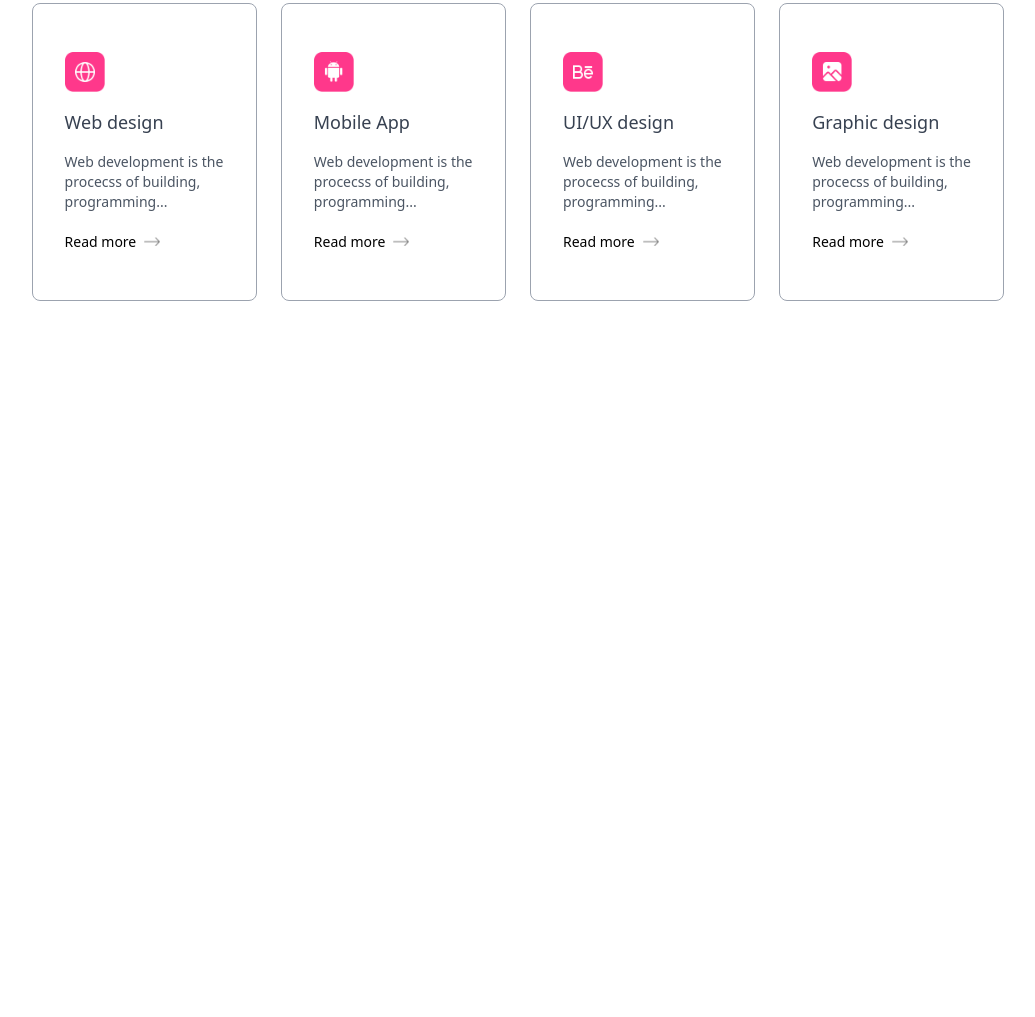
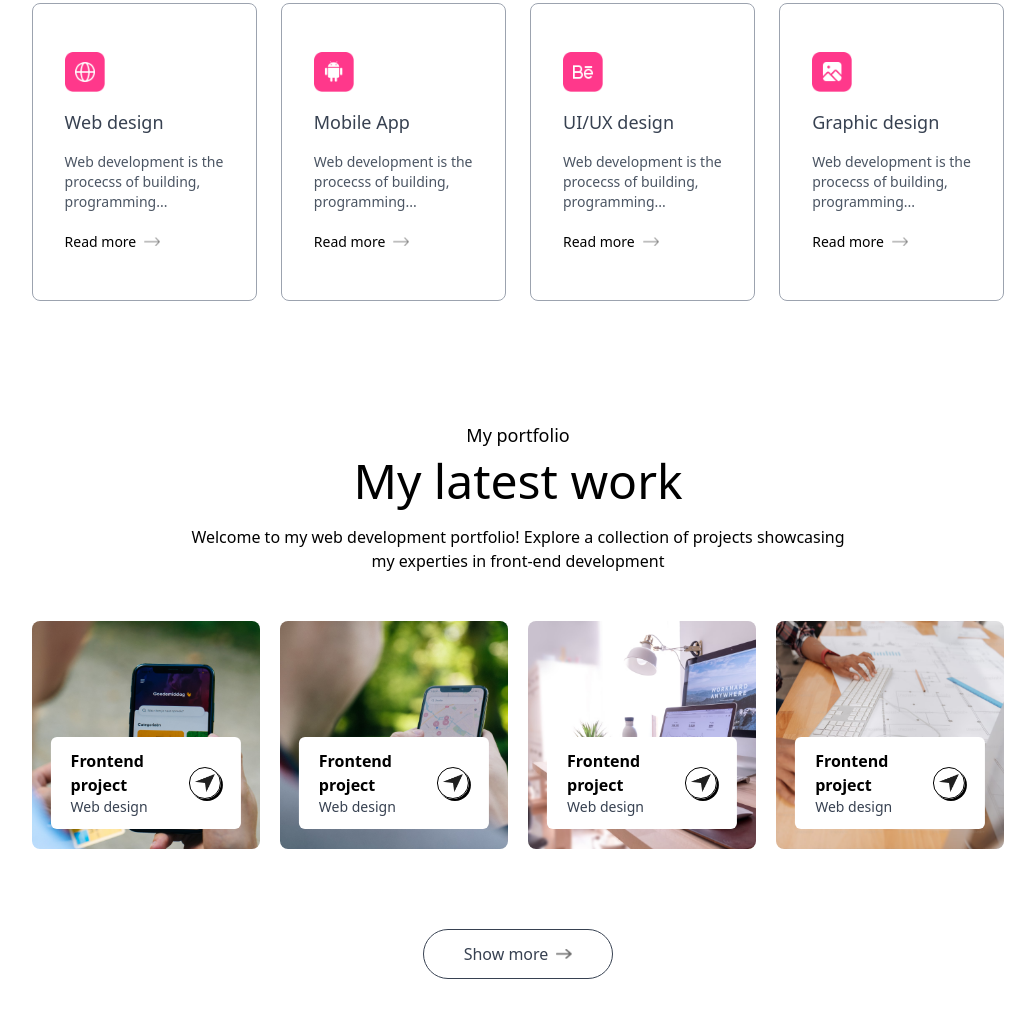
Before and after one commit to riteshchaudhary375/portfolio-greatstack, a plain HTML site: page index.html in a window 1280 px wide. Shown: the part 1806-2823 px from the top of the page, without its empty margins (122-1157 px from the left). Before the commit the page ends 2187 px from the top, so only its background shows below. Drawn offline with nearby package versions, Linux system fonts and the light colour scheme.

Commit message:
complete my work section

```diff
--- a/index.html
+++ b/index.html
@@ -265,6 +265,97 @@
       </div>
     </div>
 
+    <!-- My Work -->
+    <div id="work" class="w-full px-[12%] py-10 scroll-mt-20">
+      <h4 class="text-center mb-2 text-lg">My portfolio</h4>
+      <h4 class="text-center text-5xl">My latest work</h4>
+      <p class="text-center max-w-2xl mx-auto mt-5 mb-12">
+        Welcome to my web development portfolio! Explore a collection of
+        projects showcasing my experties in front-end development
+      </p>
+      <!-- Card -->
+      <div class="grid grid-cols-4 my-10 gap-5">
+        <!-- Card 1 -->
+        <div
+          class="aspect-square bg-[url('./images/work-1.png')] bg-no-repeat bg-cover bg-center rounded-lg relative cursor-pointer group"
+        >
+          <div
+            class="bg-white w-10/12 rounded-md absolute bottom-5 left-1/2 -translate-x-1/2 py-3 px-5 flex items-center justify-between duration-500 group-hover:bottom-7"
+          >
+            <div>
+              <h2 class="font-semibold">Frontend project</h2>
+              <p class="text-sm text-gray-700">Web design</p>
+            </div>
+            <div
+              class="border rounded-full border-black w-9 aspect-square flex items-center justify-center shadow-[2px_2px_0_#000] group-hover:bg-lime-300 transition"
+            >
+              <img src="./images/send-icon.png" alt="" class="w-5" />
+            </div>
+          </div>
+        </div>
+        <!-- Card 2 -->
+        <div
+          class="aspect-square bg-[url('./images/work-2.png')] bg-no-repeat bg-cover bg-center rounded-lg relative cursor-pointer group"
+        >
+          <div
+            class="bg-white w-10/12 rounded-md absolute bottom-5 left-1/2 -translate-x-1/2 py-3 px-5 flex items-center justify-between duration-500 group-hover:bottom-7"
+          >
+            <div>
+              <h2 class="font-semibold">Frontend project</h2>
+              <p class="text-sm text-gray-700">Web design</p>
+            </div>
+            <div
+              class="border rounded-full border-black w-9 aspect-square flex items-center justify-center shadow-[2px_2px_0_#000] group-hover:bg-lime-300 transition"
+            >
+              <img src="./images/send-icon.png" alt="" class="w-5" />
+            </div>
+          </div>
+        </div>
+        <!-- Card 3 -->
+        <div
+          class="aspect-square bg-[url('./images/work-3.png')] bg-no-repeat bg-cover bg-center rounded-lg relative cursor-pointer group"
+        >
+          <div
+            class="bg-white w-10/12 rounded-md absolute bottom-5 left-1/2 -translate-x-1/2 py-3 px-5 flex items-center justify-between duration-500 group-hover:bottom-7"
+          >
+            <div>
+              <h2 class="font-semibold">Frontend project</h2>
+              <p class="text-sm text-gray-700">Web design</p>
+            </div>
+            <div
+              class="border rounded-full border-black w-9 aspect-square flex items-center justify-center shadow-[2px_2px_0_#000] group-hover:bg-lime-300 transition"
+            >
+              <img src="./images/send-icon.png" alt="" class="w-5" />
+            </div>
+          </div>
+        </div>
+        <!-- Card 4 -->
+        <div
+          class="aspect-square bg-[url('./images/work-4.png')] bg-no-repeat bg-cover bg-center rounded-lg relative cursor-pointer group"
+        >
+          <div
+            class="bg-white w-10/12 rounded-md absolute bottom-5 left-1/2 -translate-x-1/2 py-3 px-5 flex items-center justify-between duration-500 group-hover:bottom-7"
+          >
+            <div>
+              <h2 class="font-semibold">Frontend project</h2>
+              <p class="text-sm text-gray-700">Web design</p>
+            </div>
+            <div
+              class="border rounded-full border-black w-9 aspect-square flex items-center justify-center shadow-[2px_2px_0_#000] group-hover:bg-lime-300 transition"
+            >
+              <img src="./images/send-icon.png" alt="" class="w-5" />
+            </div>
+          </div>
+        </div>
+      </div>
+      <!-- Shoe More -->
+      <a
+        href="#"
+        class="w-max flex items-center justify-center gap-2 text-gray-700 border-[0.5px] border-gray-700 rounded-full py-3 px-10 mx-auto my-20 hover:bg-[#fcf4ff] duration-500"
+        >Show more <img src="./images/right-arrow-bold.png" alt="" class="w-4"
+      /></a>
+    </div>
+
     <!-- Script JS -->
     <script src="script.js"></script>
   </body>
```
